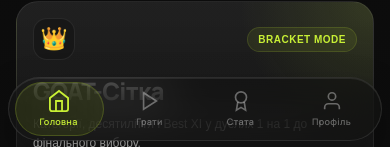
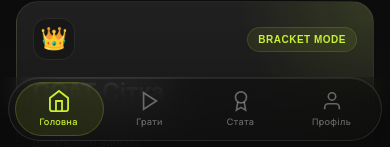
Before and after one commit to artemshundrik/football-legends, a website with bundled scripts: page index.html in a window 390 px wide. Shown: the part 697-844 px from the top of the page. Built offline with nearby package versions, Linux system fonts and the light colour scheme; no server answers.

Commit message:
Make iPhone tab bar safe area backdrop transparent

```diff
--- a/css/main.css
+++ b/css/main.css
@@ -152,7 +152,7 @@ html, body {
 #screen-play .scroll-body,
 #screen-rating .scroll-body,
 #screen-profile .scroll-body {
-  padding-bottom: calc(var(--bottom-nav-row-height) + 6px);
+  padding-bottom: 12px;
 }
 
 /* ── Header ── */
@@ -288,8 +288,19 @@ html, body {
   align-items: flex-end;
   justify-content: center;
   z-index: 1000;
-  padding: 0 8px max(6px, var(--safe-bottom));
+  padding: 0 8px 0;
   pointer-events: none;
+  overflow: hidden;
+}
+.bottom-nav::before {
+  content: "";
+  position: absolute;
+  inset: 0;
+  background:
+    linear-gradient(180deg, rgba(6,6,6,0) 0%, rgba(6,6,6,0.12) 18%, rgba(10,10,10,0.68) 60%, rgba(12,12,12,0.92) 100%);
+  pointer-events: none;
+  backdrop-filter: blur(18px) saturate(160%);
+  -webkit-backdrop-filter: blur(18px) saturate(160%);
 }
 .bottom-nav-shell {
   position: relative;
@@ -308,6 +319,7 @@ html, body {
   -webkit-backdrop-filter: blur(24px) saturate(180%);
   transition: opacity 0.25s ease, transform 0.35s cubic-bezier(0.34, 1.56, 0.64, 1);
   pointer-events: auto;
+  margin-bottom: max(6px, var(--safe-bottom));
 }
 .bottom-nav.hidden {
   opacity: 0;
```
